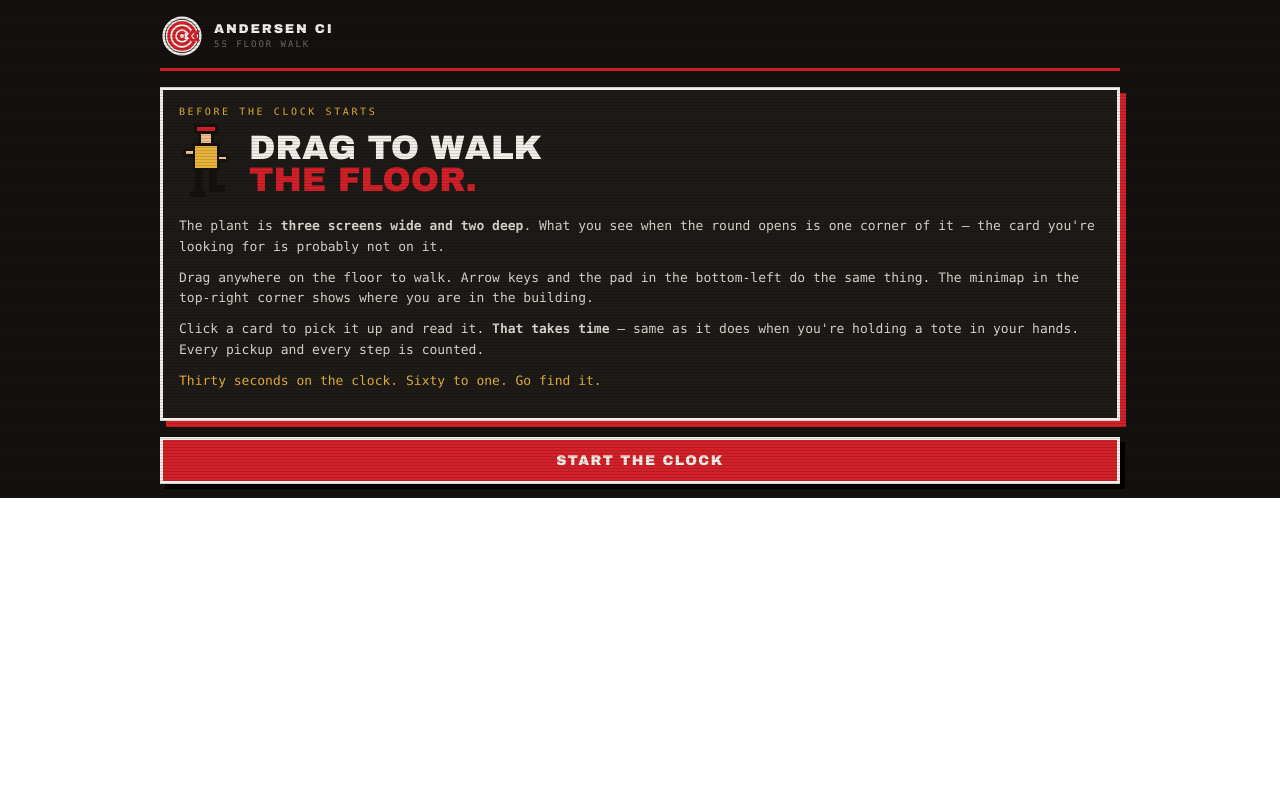
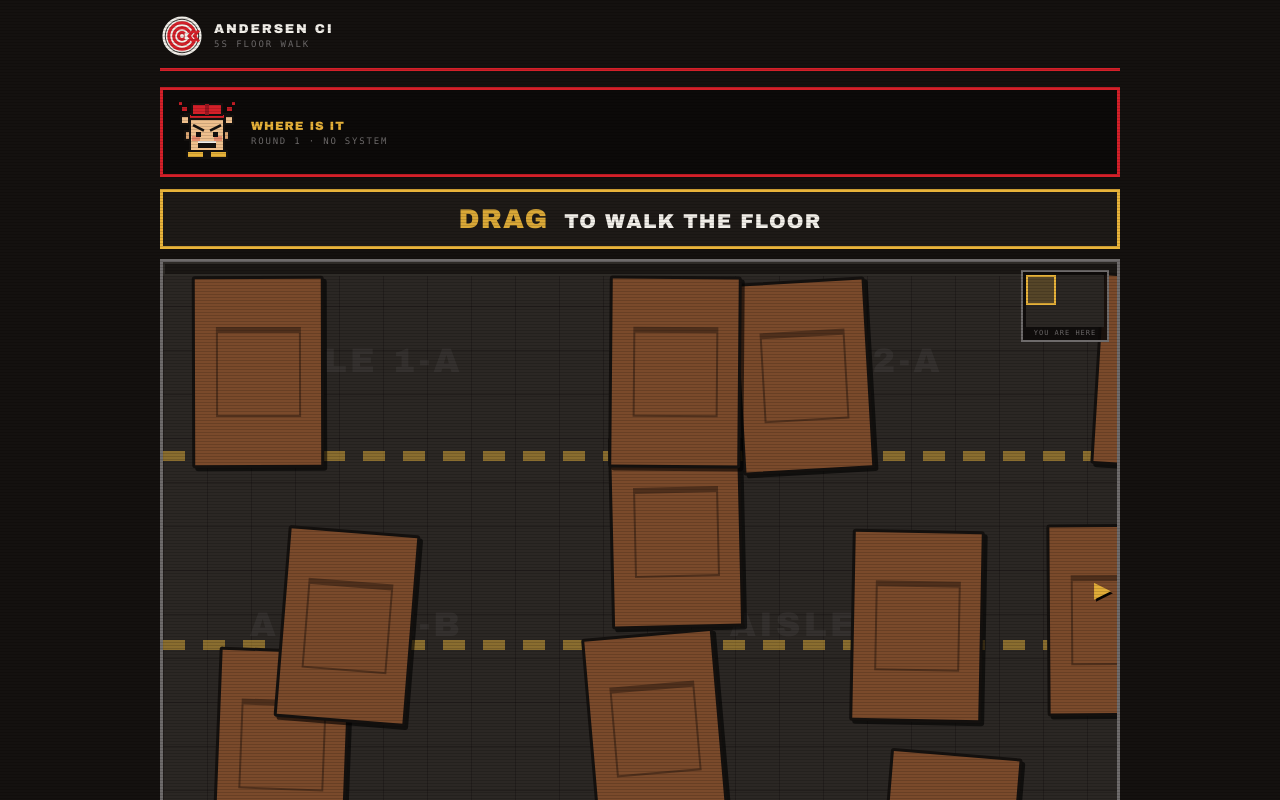
Before and after one commit to pb2jamz/aci-5s-drill, a React (Vite) app: page / in a window 1280 px wide. Both pictures are taken after a click on the button "CLOCK IN". Shown: the top 800 px of the page. Built offline with nearby package versions, Linux system fonts and the light colour scheme.

Commit message:
Refactor phase management and tutorial logic
Updated phases and tutorial handling in FiveSCardGame component.

```diff
--- a/src/FiveSCardGame.jsx
+++ b/src/FiveSCardGame.jsx
@@ -76,6 +76,8 @@ const ROUNDS = [
   {
     n: 1,
     tag: "UNSORTED",
+    sIndex: -1,
+    duringTag: "NO SYSTEM",
     step: "NO SYSTEM",
     mood: 0,
     faceDown: true,
@@ -98,6 +100,8 @@ const ROUNDS = [
   {
     n: 2,
     tag: "SORT",
+    sIndex: 0,
+    duringTag: "VISIBLE ≠ ORGANIZED",
     step: "1S — SORT",
     mood: 1,
     faceDown: false,
@@ -118,6 +122,8 @@ const ROUNDS = [
   {
     n: 3,
     tag: "SET IN ORDER",
+    sIndex: 1,
+    duringTag: "COLOR = ZONE",
     step: "2S — SET IN ORDER",
     mood: 2,
     faceDown: false,
@@ -137,6 +143,8 @@ const ROUNDS = [
   {
     n: 4,
     tag: "SET IN ORDER",
+    sIndex: 1,
+    duringTag: "READ THE PLACARD",
     step: "2S — DEEPER",
     mood: 3,
     faceDown: false,
@@ -156,6 +164,8 @@ const ROUNDS = [
   {
     n: 5,
     tag: "STANDARDIZE",
+    sIndex: 3,
+    duringTag: "ONE WAY, EVERY TIME",
     step: "3S — STANDARDIZE",
     mood: 4,
     faceDown: false,
@@ -172,6 +182,14 @@ const ROUNDS = [
     parallel: "A kitchen line. Every pan, every knife, every squeeze bottle in the same spot on every shift. A cook reaches without looking.",
     waste: "Thirty minutes of searching becomes thirty seconds of retrieval.",
   },
+];
+
+const FIVE_S = [
+  { n: "1S", name: "SORT", jp: "SEIRI", line: "Get rid of what you don't need.", game: "Round 2" },
+  { n: "2S", name: "SET IN ORDER", jp: "SEITON", line: "A marked home for everything.", game: "Rounds 3–4" },
+  { n: "3S", name: "SHINE", jp: "SEISO", line: "Clean it so problems show up.", game: "Not in game" },
+  { n: "4S", name: "STANDARDIZE", jp: "SEIKETSU", line: "One way, every shift.", game: "Round 5" },
+  { n: "5S", name: "SUSTAIN", jp: "SHITSUKE", line: "Keep it that way.", game: "Not in game" },
 ];
 
 const MOOD_CAPTION = ["WHERE IS IT", "STILL WALKING", "HUH. FASTER.", "NOW WE'RE MOVING", "THAT'S THE JOB"];
@@ -337,6 +355,25 @@ function Supervisor({ mood, size = 132 }) {
   );
 }
 
+function FiveSStrip({ active = -1, done = [] }) {
+  return (
+    <div className="s-strip">
+      {FIVE_S.map((s, i) => {
+        const state = i === active ? "now" : done.includes(i) ? "done" : "todo";
+        return (
+          <div className={`s-cell s-${state}`} key={s.n}>
+            <div className="s-num">{s.n}</div>
+            <div className="s-name">{s.name}</div>
+            <div className="s-jp">{s.jp}</div>
+            <div className="s-line">{s.line}</div>
+            <div className="s-game">{s.game}</div>
+          </div>
+        );
+      })}
+    </div>
+  );
+}
+
 function Logo({ size = 44 }) {
   if (LOGO_SRC) return <img src={LOGO_SRC} alt="Andersen Continuous Improvement" style={{ height: size, width: "auto", display: "block" }} />;
   return (
@@ -405,7 +442,8 @@ const Card = memo(function Card({ card, faceDown, revealed, status, onPick, disa
 
 /* ---------------- app ---------------- */
 export default function FiveSCardGame() {
-  const [phase, setPhase] = useState("intro"); // intro | coach | play | reveal | debrief | final
+  const [phase, setPhase] = useState("intro"); // intro | tutorial | play | reveal | debrief | final
+  const [tutDragged, setTutDragged] = useState(false);
   const [roundIdx, setRoundIdx] = useState(0);
   const [groups, setGroups] = useState([]);
   const [positions, setPositions] = useState(null);
@@ -493,7 +531,8 @@ export default function FiveSCardGame() {
     reshuffled.current = false;
     clearPending();
     setRoundIdx(idx);
-    setPhase(idx === 0 ? "coach" : "play");
+    setTutDragged(false);
+    setPhase(idx === 0 ? "tutorial" : "play");
     setShowHint(idx !== 0 && (cfg.floorW > 1 || cfg.floorH > 1));
   }, []);
 
@@ -569,7 +608,7 @@ export default function FiveSCardGame() {
 
   /* panning */
   const onPointerDown = (e) => {
-    if (!pannable || phase !== "play") return;
+    if (!pannable || (phase !== "play" && phase !== "tutorial")) return;
     dragRef.current = { sx: e.clientX, sy: e.clientY, ox: offRef.current.x, oy: offRef.current.y, lx: e.clientX, ly: e.clientY };
     movedRef.current = false;
   };
@@ -581,6 +620,7 @@ export default function FiveSCardGame() {
     if (Math.abs(dx) > 9 || Math.abs(dy) > 9) {
       movedRef.current = true;
       setShowHint(false);
+      if (phase === "tutorial") setTutDragged(true);
     }
     const moved = Math.abs(e.clientX - d.lx) + Math.abs(e.clientY - d.ly);
     d.lx = e.clientX;
@@ -595,12 +635,13 @@ export default function FiveSCardGame() {
   const nudge = (dx, dy) => {
     if (!pannable) return;
     setShowHint(false);
+    if (phase === "tutorial") setTutDragged(true);
     setSteps((s) => s + (Math.abs(dx) + Math.abs(dy)) / PX_PER_STEP);
     setOffset((o) => clamp(o.x + dx, o.y + dy));
   };
 
   const onKeyDown = (e) => {
-    if (phase !== "play" || !pannable) return;
+    if ((phase !== "play" && phase !== "tutorial") || !pannable) return;
     const d = 140;
     if (e.key === "ArrowLeft") nudge(d, 0);
     else if (e.key === "ArrowRight") nudge(-d, 0);
@@ -685,6 +726,27 @@ export default function FiveSCardGame() {
       border:3px solid ${BONE};box-shadow:5px 5px 0 #000;padding:13px 22px;cursor:pointer;width:100%}
     .btn:hover{transform:translate(2px,2px);box-shadow:3px 3px 0 #000}
     .btn:active{transform:translate(5px,5px);box-shadow:0 0 0 #000}
+    .btn:disabled{cursor:not-allowed}
+    .btn:disabled:hover{transform:none;box-shadow:5px 5px 0 #000}
+    .tut-banner{background:${PANEL};border:3px solid ${AMBER};color:${BONE};text-align:center;
+      font-family:${HEAVY};font-size:clamp(14px,4vw,20px);letter-spacing:.06em;padding:12px;margin-bottom:10px}
+    .tut-word{color:${AMBER};font-size:1.35em;margin-right:8px;display:inline-block;animation:pulseword 1s infinite}
+    @keyframes pulseword{0%,100%{opacity:1}50%{opacity:.45}}
+    .s-strip{display:grid;grid-template-columns:repeat(5,1fr);gap:5px}
+    @media (max-width:620px){.s-strip{grid-template-columns:repeat(2,1fr)}}
+    .s-cell{border:3px solid ${STEEL};background:#0C0A09;padding:8px 7px;min-height:104px}
+    .s-num{font-family:${HEAVY};font-size:16px;line-height:1;color:${STEEL}}
+    .s-name{font-family:${HEAVY};font-size:11px;letter-spacing:.04em;margin-top:3px;line-height:1.15}
+    .s-jp{font-size:8px;letter-spacing:.18em;color:${STEEL};margin-top:2px}
+    .s-line{font-size:10px;line-height:1.4;color:#DAD5CC;margin-top:6px}
+    .s-game{font-size:8px;letter-spacing:.12em;color:${STEEL};margin-top:6px}
+    .s-now{border-color:${AMBER};background:rgba(232,179,58,.1)}
+    .s-now .s-num,.s-now .s-name{color:${AMBER}}
+    .s-done{border-color:${RED}}
+    .s-done .s-num{color:${RED}}
+    .s-todo{opacity:.55}
+    .tag-chip{display:inline-block;background:${AMBER};color:${INK};font-family:${HEAVY};font-size:11px;
+      letter-spacing:.1em;padding:4px 10px;margin-bottom:8px}
     .btn-ghost{background:transparent;color:${BONE}}
     .hud{display:flex;flex-wrap:wrap;gap:8px;margin-bottom:12px}
     .hud-box{flex:1 1 78px;background:${PANEL};border:3px solid ${BONE};padding:7px 8px;text-align:center}
@@ -818,31 +880,20 @@ export default function FiveSCardGame() {
         <div className="wrap">
           <Header />
           <div className="panel">
-            <div className="eyebrow">Five rounds · Thirty seconds each</div>
+            <div className="eyebrow">Five rounds · 30 seconds each</div>
             <h1>
               Find the part.<br />
               <em>Walk the floor.</em>
             </h1>
+            <p>Same deck every round. The floor gets more organized. You get faster.</p>
             <p>
-              Each round names one card and drops you on a plant floor. The floor is bigger than your screen — drag to
-              walk it. Find the card before the clock runs out.
-            </p>
-            <p>
-              <span className="kicker">The clock runs 60 to 1.</span> One second here is one minute out there. Burn 22
-              seconds and you just spent 22 minutes looking for a part while the truck waits.
+              <span className="kicker">Clock runs 60:1.</span> One second here = one minute on the job.
             </p>
           </div>
           <div className="split">
             <div className="panel panel-quiet">
               <h2>What changes</h2>
-              <p>
-                The deck never changes. Fifty-four cards, start to finish. What changes is how the floor is organized —
-                and how much of it you have to cover to find one thing.
-              </p>
-              <p>
-                Round 1 is six unmarked aisles. By Round 5 it all fits on one screen, sorted, and you reach straight for
-                it without walking at all.
-              </p>
+              <p>Round 1: six unmarked aisles. Round 5: one screen, sorted, no walking.</p>
             </div>
             <div className="panel panel-quiet">
               <div className="sup" style={{ border: "none", padding: 0, background: "transparent" }}>
@@ -852,7 +903,7 @@ export default function FiveSCardGame() {
                   <div className="sup-role">SHOP SUPERVISOR</div>
                 </div>
               </div>
-              <p style={{ marginTop: 12 }}>He's watching the clock too. He gets happier as the floor gets better.</p>
+              <p style={{ marginTop: 12 }}>Gets happier as the floor gets better.</p>
             </div>
           </div>
           <button className="btn" onClick={() => startRound(0)}>
@@ -863,47 +914,10 @@ export default function FiveSCardGame() {
     );
   }
 
-  /* ---------- coach card (round 1 only, clock held) ---------- */
-  if (phase === "coach") {
-    return (
-      <div className="aci-root">
-        <style>{styles}</style>
-        <div className="wrap">
-          <Header />
-          <div className="panel">
-            <div className="eyebrow">Before the clock starts</div>
-            <div style={{ display: "flex", gap: 16, alignItems: "center", marginBottom: 12 }}>
-              <Walker size={54} />
-              <h1 style={{ fontSize: "clamp(20px,6vw,34px)", margin: 0 }}>
-                Drag to walk<br />
-                <em>the floor.</em>
-              </h1>
-            </div>
-            <p>
-              The plant is <b>three screens wide and two deep</b>. What you see when the round opens is one corner of it
-              — the card you're looking for is probably not on it.
-            </p>
-            <p>
-              Drag anywhere on the floor to walk. Arrow keys and the pad in the bottom-left do the same thing. The
-              minimap in the top-right corner shows where you are in the building.
-            </p>
-            <p>
-              Click a card to pick it up and read it. <b>That takes time</b> — same as it does when you're holding a tote
-              in your hands. Every pickup and every step is counted.
-            </p>
-            <p style={{ color: AMBER }}>Thirty seconds on the clock. Sixty to one. Go find it.</p>
-          </div>
-          <button className="btn" onClick={() => setPhase("play")}>
-            Start the clock
-          </button>
-        </div>
-      </div>
-    );
-  }
-
-  /* ---------- play + reveal ---------- */
-  if (phase === "play" || phase === "reveal") {
+  /* ---------- play + reveal + tutorial (same floor, tutorial pauses the clock) ---------- */
+  if (phase === "play" || phase === "reveal" || phase === "tutorial") {
     const low = timeLeft <= 8;
+    const inTutorial = phase === "tutorial";
     const zones = round.mode === "zones" ? ZONE_LAYOUTS[round.n](groups) : null;
     const canL = offset.x < -2;
     const canR = offset.x > vp.w - floorW + 2;
@@ -926,6 +940,12 @@ export default function FiveSCardGame() {
             </div>
           </div>
 
+          {inTutorial ? (
+            <div className="tut-banner">
+              <span className="tut-word">DRAG</span> TO WALK THE FLOOR
+            </div>
+          ) : (
+            <>
               <div className="hud">
                 <div className="hud-box">
                   <div className="hud-label">TIME LEFT</div>
@@ -952,8 +972,10 @@ export default function FiveSCardGame() {
                 </div>
               </div>
 
-          <p style={{ color: AMBER, fontSize: 12, marginBottom: 6 }}>{round.during}</p>
-          <div className="handling">{locked && phase === "play" ? "HANDLING — READING IT, SETTING IT BACK DOWN" : ""}</div>
+              <div className="tag-chip">{round.duringTag}</div>
+              <div className="handling">{locked && phase === "play" ? "HANDLING — SETTING IT BACK DOWN" : ""}</div>
+            </>
+          )}
 
           <div
             className={`stage ${pannable ? "" : "fixed"}`}
@@ -1017,7 +1039,7 @@ export default function FiveSCardGame() {
               ))}
             </div>
 
-            {pannable && phase === "play" && (
+            {pannable && (phase === "play" || inTutorial) && (
               <>
                 {canL && <div className="edge" style={{ left: 6, top: "48%" }}>{"\u25C0"}</div>}
                 {canR && <div className="edge" style={{ right: 6, top: "48%" }}>{"\u25B6"}</div>}
@@ -1051,6 +1073,20 @@ export default function FiveSCardGame() {
 
             {banner && <div className="banner">{banner}</div>}
           </div>
+
+          {inTutorial && (
+            <button
+              className="btn"
+              style={{ marginTop: 12, opacity: tutDragged ? 1 : 0.4 }}
+              disabled={!tutDragged}
+              onClick={() => {
+                setSteps(0);
+                setPhase("play");
+              }}
+            >
+              {tutDragged ? "Start the clock" : "Drag the floor first"}
+            </button>
+          )}
         </div>
 
         {phase === "reveal" && (
@@ -1139,6 +1175,17 @@ export default function FiveSCardGame() {
                   {improvement > 0 ? `${improvement}% faster` : `${Math.abs(improvement)}% slower`}
                 </b>
               </div>
+            )}
+          </div>
+
+          <div className="panel panel-quiet">
+            <h2>Where you are in 5S</h2>
+            <FiveSStrip
+              active={round.sIndex}
+              done={ROUNDS.slice(0, roundIdx).map((r) => r.sIndex).filter((i) => i >= 0 && i !== round.sIndex)}
+            />
+            {round.sIndex < 0 && (
+              <p style={{ marginTop: 10, color: STEEL }}>Round 1 is the before picture — no S applied yet.</p>
             )}
           </div>
 
@@ -1279,7 +1326,9 @@ export default function FiveSCardGame() {
               <div className="sup-role">SHOP SUPERVISOR</div>
             </div>
           </div>
-          <h2>Shine and sustain</h2>
+          <h2>All five</h2>
+          <FiveSStrip active={-1} done={[0, 1, 2, 3, 4]} />
+          <h2 style={{ marginTop: 18 }}>Shine and sustain</h2>
           <p>
             Two S's never showed up on the board, because a five-minute game can't fake either one. <b>Shine</b> is what
             keeps a layout readable — a clean bay shows you what's missing before you go looking for it.{" "}
```
Lines whose indentation alone changed are shown as unchanged.
